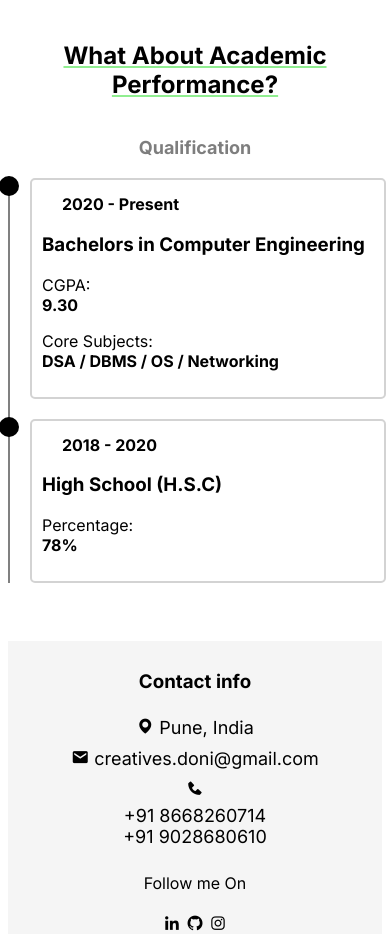
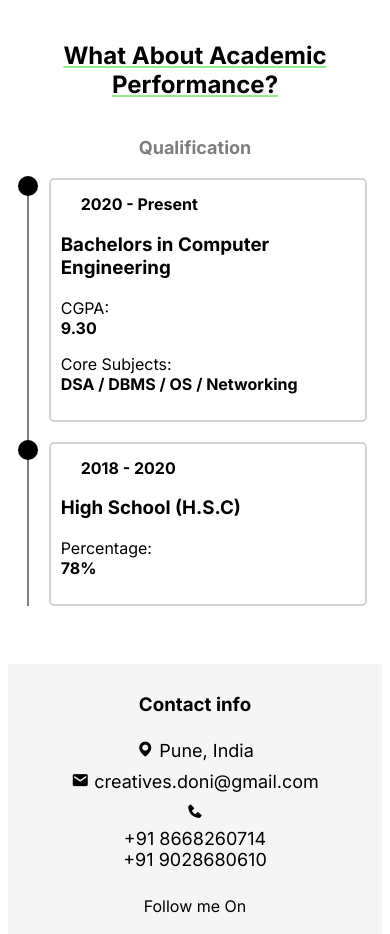
Before and after one commit to hacknovas/PortfolioHN, a Next.js app: page / in a window 390 px wide. Shown: the part 3220-4154 px from the top of the page. Built offline with nearby package versions, Linux system fonts and the light colour scheme.

Commit message:
Updated  All module

```diff
--- a/src/app/CSS/edu.module.css
+++ b/src/app/CSS/edu.module.css
@@ -21,7 +21,7 @@
 
 .educationContent {
   display: flex;
-  justify-content: center;
+  /* justify-content: center; */
   flex-direction: column;
   align-items: center;
   margin: 5% 0;
@@ -30,6 +30,7 @@
 .educationList {
   width: fit-content;
 }
+
 .educationMark {
   border-left: 2px solid grey;
   padding: 0 20px;
@@ -56,11 +57,14 @@
   height: 16px;
   display: inline-block;
   border-radius: 50%;
-  /* right: 100%; */
-  /* top: 0; */
   background-color: black;
   border: 2px solid black;
   left: -43px;
   top: -14px;
 }
-/* text-align: center; */
+
+@media screen and (max-width:415px) {
+  .educationList{
+    width: 90%;
+  }
+}
```
